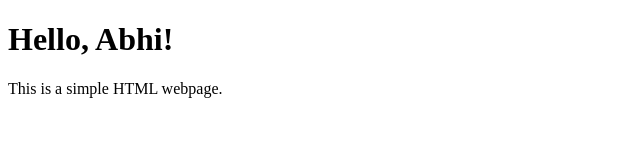
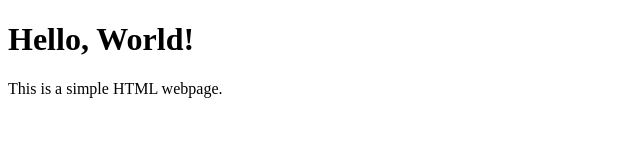
Before and after one commit to CirrusLabs-NPD/Isack-, a plain HTML site: page index.html in a window 1280 px wide. Shown: the full height of the page, 0-640 px from the left. Drawn offline with Linux system fonts and the light colour scheme.

Commit message:
Update index.html

```diff
--- a/index.html
+++ b/index.html
@@ -4,7 +4,7 @@
     <title>Simple Webpage</title>
 </head>
 <body>
-    <h1>Hello, Abhi!</h1>
+    <h1>Hello, World!</h1>
     <p>This is a simple HTML webpage.</p>
 </body>
 </html>
```
